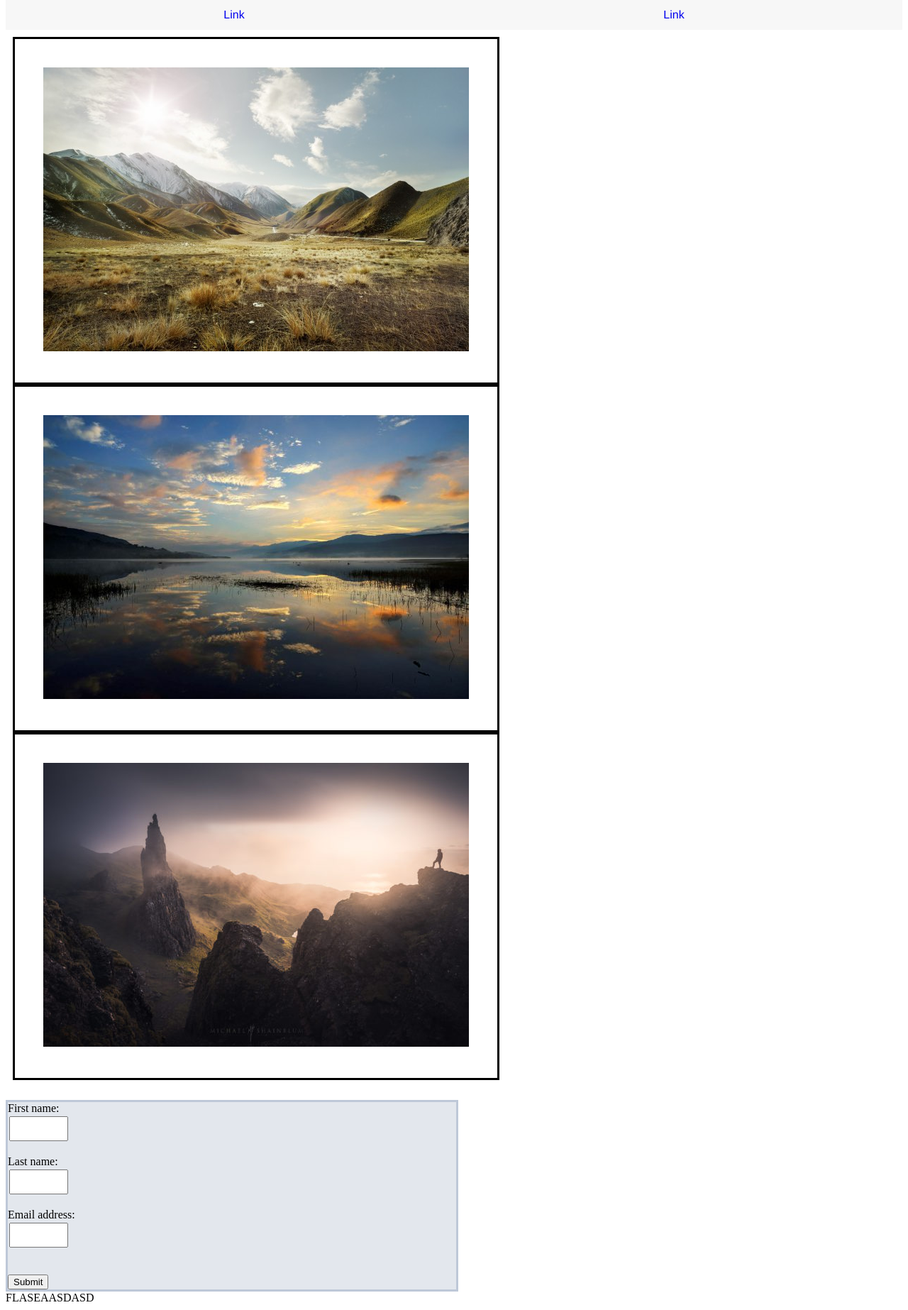
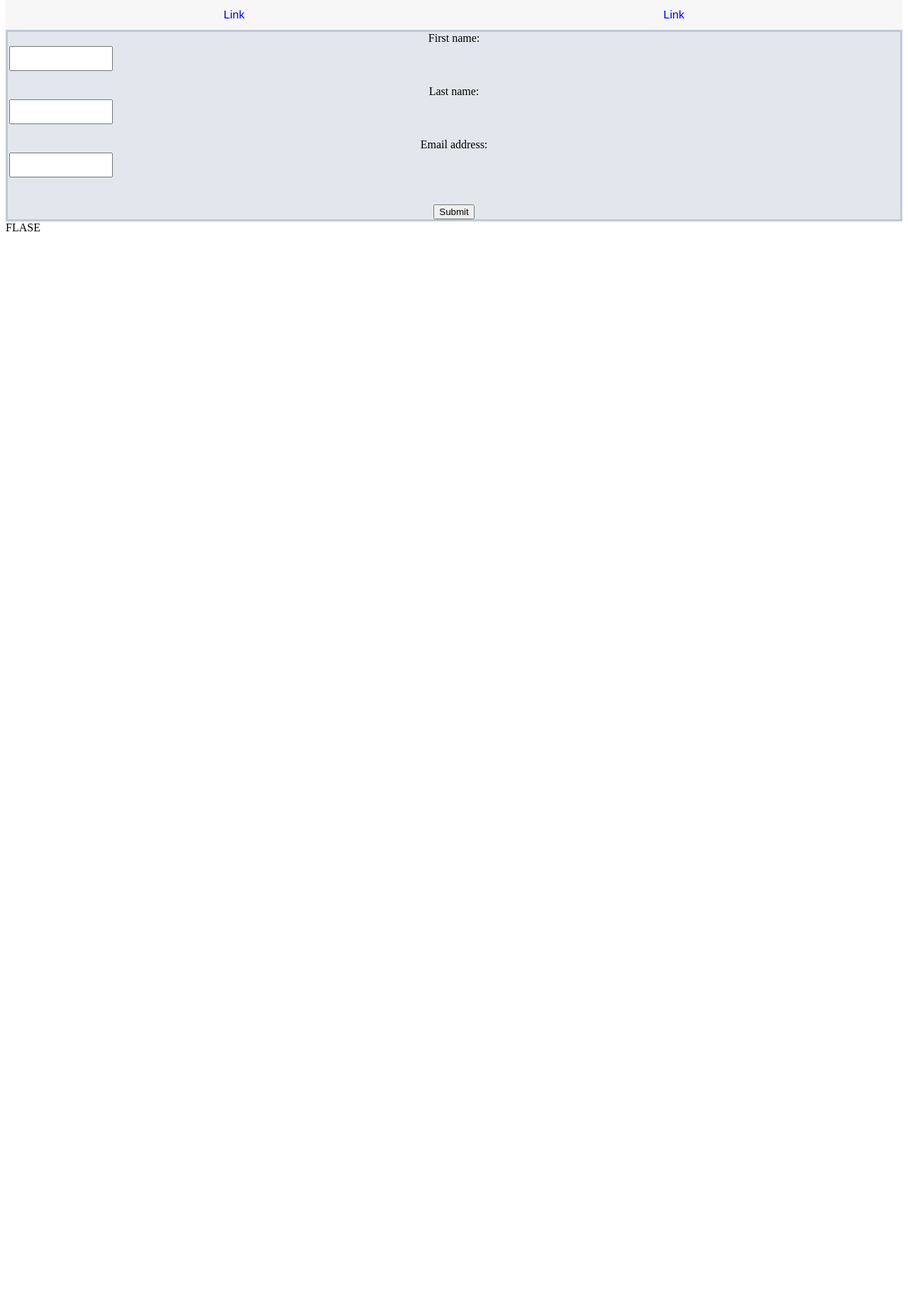
Before and after one commit to Harold-T/WebDev, a PHP site: page / in a window 1280 px wide. Shown: the part 98-1944 px from the top of the page at 71% size. After the commit the page ends 424 px from the top, so only its background shows below. Run offline with PHP 8.4, Linux system fonts and the light colour scheme.

Commit message:
add comments

```diff
--- a/css/style.css
+++ b/css/style.css
@@ -49,7 +49,7 @@ div.data{
 	background-color: #e3e7ed;
 	border: solid;
 	border-color: #bec8d8;
-	width: 50%;
+	text-align: center
 }
 
 input[type=text]{
--- a/index.html
+++ b/index.html
@@ -14,12 +14,12 @@
 			<a href="#"> Link </a>
 		</div>
 
-		<div class="image-row">
+		<!--<div class="image-row">
 			<div class="lsimage"><img src="img/landscape1.jpg" style="width:100%"></div>
 			<div class="lsimage"><img src="img/landscape2.jpg" style="width:100%"></div>
 			<div class="lsimage"><img src="img/landscape3.jpg" style="width:100%"></div>
 			<span class="stretch"></span>
-		</div>
+		</div>-->
 
 		<div class="data">
 			<form action="start.php" method="post">
--- a/index.php
+++ b/index.php
@@ -8,7 +8,6 @@ $URL = "http://$_SERVER[HTTP_HOST]$_SERVER[REQUEST_URI]";
 
 if(strpos($URL, "error=true") == true){
 	echo "BLAH";
-	echo "<p class='THERE HAS BEEN A FATAL ERROR</p>";
 }
 
 else{
@@ -16,6 +15,6 @@ else{
 }
 
 
-echo "AASDASD";
+#echo "AASDASD";
 //chje
  ?>
```
